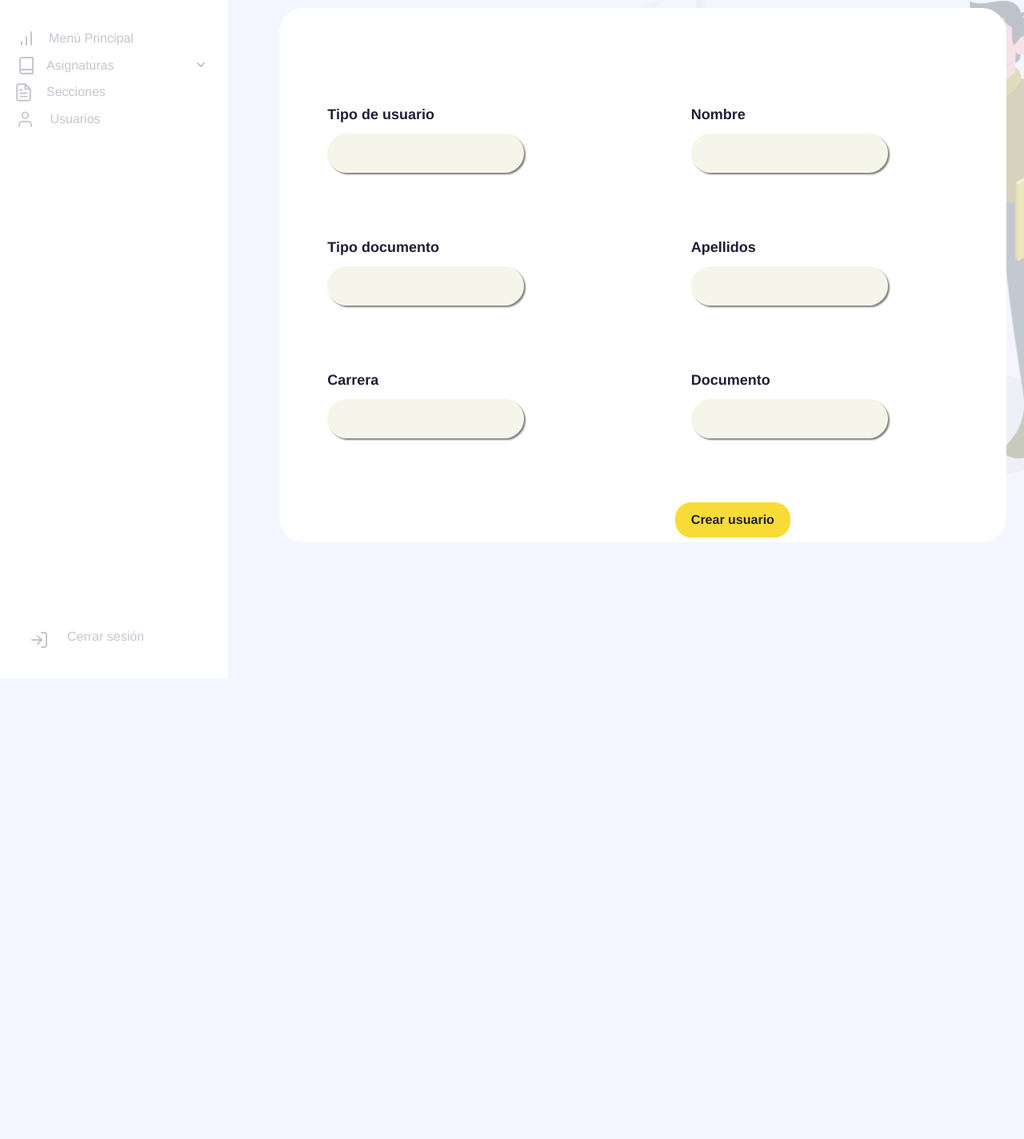
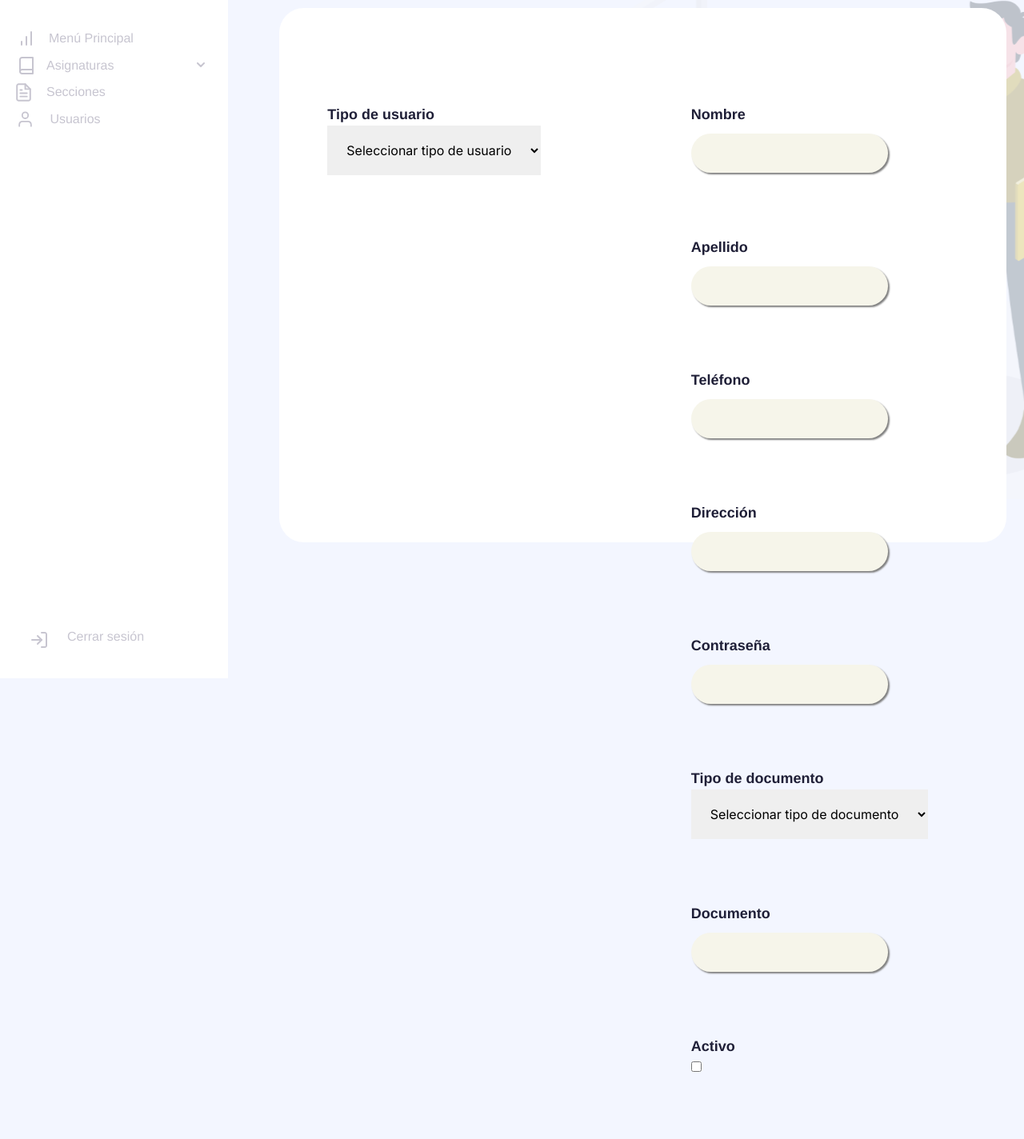
Before and after one commit to LuisElPoti/Aplicacion-calculo-indice-academico, a Next.js app: page /Administrador/CrearUsuario in a window 1280 px wide. Shown: the part 176-1600 px from the top of the page at 80% size. Before the commit the page ends 1024 px from the top, so only its background shows below. Built offline with nearby package versions, Linux system fonts and the light colour scheme.

Commit message:
crear usuario

```diff
--- a/app/components/CrearUsuarioForm.js
+++ b/app/components/CrearUsuarioForm.js
@@ -1,54 +1,266 @@
-import React from 'react'
-import BotonGuardar from './BotonGuardar'
+'use client'
+import React, { useState } from 'react';
+import { PrismaClient } from '@prisma/client';
+import BotonGuardar from './BotonGuardar';
+
+
 
 function CrearUsuarioForm() {
+  const [tipoUsuario, setTipoUsuario] = useState('');
+  const [nombre, setNombre] = useState('');
+  const [apellido, setApellido] = useState('');
+  const [carrera, setCarrera] = useState('');
+  const [indiceGeneral, setIndiceGeneral] = useState('');
+  const [areaAcademica, setAreaAcademica] = useState('');
+  const [telefono, setTelefono] = useState('');
+  const [direccion, setDireccion] = useState('');
+  const [contrasena, setContrasena] = useState('');
+  const [tipoDocumento, setTipoDocumento] = useState('');
+  const [documento, setDocumento] = useState('');
+  const [activo, setActivo] = useState(false);
+
+  const handleTipoUsuarioChange = (event) => {
+    setTipoUsuario(event.target.value);
+  };
+
+  const handleNombreChange = (event) => {
+    setNombre(event.target.value);
+  };
+
+  const handleApellidoChange = (event) => {
+    setApellido(event.target.value);
+  };
+
+  const handleCarreraChange = (event) => {
+    setCarrera(event.target.value);
+  };
+
+  const handleIndiceGeneralChange = (event) => {
+    setIndiceGeneral(event.target.value);
+  };
+
+  const handleAreaAcademicaChange = (event) => {
+    setAreaAcademica(event.target.value);
+  };
+
+  const handleTelefonoChange = (event) => {
+    setTelefono(event.target.value);
+  };
+
+  const handleDireccionChange = (event) => {
+    setDireccion(event.target.value);
+  };
+
+  const handleContrasenaChange = (event) => {
+    setContrasena(event.target.value);
+  };
+
+  const handleTipoDocumentoChange = (event) => {
+    setTipoDocumento(event.target.value);
+  };
+
+  const handleDocumentoChange = (event) => {
+    setDocumento(event.target.value);
+  };
+
+  const handleActivoChange = (event) => {
+    setActivo(event.target.checked);
+  };
+
+  const handleSubmit = async (event) => {
+    event.preventDefault();
+
+    try {
+      let nuevoUsuario;
+      const prisma = new PrismaClient();
+      if (tipoUsuario === 'estudiante') {
+        nuevoUsuario = await prisma.estudiante.create({
+          data: {
+            nombre,
+            apellido,
+            indice_general: indiceGeneral,
+            carrera,
+            telefono,
+            direccion,
+            contraseña: contrasena,
+            tipo_documento: tipoDocumento,
+            documento,
+            activo,
+          },
+        });
+      } else if (tipoUsuario === 'profesor') {
+        nuevoUsuario = await prisma.profesor.create({
+          data: {
+            nombre,
+            apellido,
+            area_academica: areaAcademica,
+            telefono,
+            direccion,
+            contraseña: contrasena,
+            tipo_documento: tipoDocumento,
+            documento,
+            activo,
+          },
+        });
+      } else if (tipoUsuario === 'administrador') {
+        nuevoUsuario = await prisma.administrador.create({
+          data: {
+            nombre,
+            apellido,
+            telefono,
+            direccion,
+            contraseña: contrasena,
+            tipo_documento: tipoDocumento,
+            documento,
+            activo,
+          },
+        });
+      }
+
+      console.log('Usuario creado:', nuevoUsuario);
+    } catch (error) {
+      console.error('Error al crear el usuario:', error);
+    }
+  };
+
   return (
-    <form className='crear-usuario-form m-10' width={900} height={500} >
-
-      <div className='flex'>
-        <div className='w-1/2 p-5 m-5'>
-          <div className='nombre pl-5 l-20'>
-            <p className='nombre-header pt-20'>Tipo de usuario</p>
-            <input className='nombre-textbox p-5' type='text' name="" />
+    <form className="crear-usuario-form m-10" width={900} height={500} onSubmit={handleSubmit}>
+      <div className="flex">
+        <div className="w-1/2 p-5 m-5">
+          <div className="nombre pl-5 l-20">
+            <p className="nombre-header pt-20">Tipo de usuario</p>
+            <select
+              className="nombre-select p-5"
+              value={tipoUsuario}
+              onChange={handleTipoUsuarioChange}
+            >
+              <option value="">Seleccionar tipo de usuario</option>
+              <option value="estudiante">Estudiante</option>
+              <option value="profesor">Profesor</option>
+              <option value="administrador">Administrador</option>
+            </select>
           </div>
-          <div className='nombre pl-5 l-20'>
-            <p className='nombre-header pt-20'>Tipo documento</p>
-            <input className='nombre-textbox p-5' type='text' name="" />
-          </div>
-
-          <div className='nombre pl-5 l-20 '>
-            <p className='nombre-header pt-20'>Carrera</p>
-            <input className='nombre-textbox p-5' type='text' name="" />
-          </div>
-
+          {tipoUsuario === 'estudiante' && (
+            <>
+              <div className="nombre pl-5 l-20">
+                <p className="nombre-header pt-20">Carrera</p>
+                <select
+                  className="nombre-select p-5"
+                  value={carrera}
+                  onChange={handleCarreraChange}
+                >
+                  <option value="">Seleccionar carrera</option>
+                  {/* Opciones de carreras */}
+                </select>
+              </div>
+              <div className="nombre pl-5 l-20">
+                <p className="nombre-header pt-20">Índice General</p>
+                <input
+                  className="nombre-textbox p-5"
+                  type="text"
+                  value={indiceGeneral}
+                  onChange={handleIndiceGeneralChange}
+                />
+              </div>
+            </>
+          )}
+          {tipoUsuario === 'profesor' && (
+            <div className="nombre pl-5 l-20">
+              <p className="nombre-header pt-20">Área Académica</p>
+              <select
+                className="nombre-select p-5"
+                value={areaAcademica}
+                onChange={handleAreaAcademicaChange}
+              >
+                <option value="">Seleccionar área académica</option>
+                {/* Opciones de áreas académicas */}
+              </select>
+            </div>
+          )}
         </div>
 
-        <div className='w-1/2 p-5 m-5'>
-
-          <div className='nombre pl-5 l-20'>
-            <p className='nombre-header pt-20'>Nombre</p>
-            <input className='nombre-textbox p-5' type='text' name="" />
+        <div className="w-1/2 p-5 m-5">
+          <div className="nombre pl-5 l-20">
+            <p className="nombre-header pt-20">Nombre</p>
+            <input
+              className="nombre-textbox p-5"
+              type="text"
+              value={nombre}
+              onChange={handleNombreChange}
+            />
           </div>
-
-          <div className='nombre pl-5 l-20'>
-            <p className='nombre-header pt-20'>Apellidos</p>
-            <input className='nombre-textbox p-5' type='text' name="" />
+          <div className="nombre pl-5 l-20">
+            <p className="nombre-header pt-20">Apellido</p>
+            <input
+              className="nombre-textbox p-5"
+              type="text"
+              value={apellido}
+              onChange={handleApellidoChange}
+            />
           </div>
-
-          <div className='nombre pl-5 l-20'>
-            <p className='nombre-header pt-20'>Documento</p>
-            <input className='nombre-textbox p-5' type='text' name="" />
+          <div className="nombre pl-5 l-20">
+            <p className="nombre-header pt-20">Teléfono</p>
+            <input
+              className="nombre-textbox p-5"
+              type="text"
+              value={telefono}
+              onChange={handleTelefonoChange}
+            />
           </div>
-          <div className='boton pl-15 l-10 pt-20'>
+          <div className="nombre pl-5 l-20">
+            <p className="nombre-header pt-20">Dirección</p>
+            <input
+              className="nombre-textbox p-5"
+              type="text"
+              value={direccion}
+              onChange={handleDireccionChange}
+            />
+          </div>
+          <div className="nombre pl-5 l-20">
+            <p className="nombre-header pt-20">Contraseña</p>
+            <input
+              className="nombre-textbox p-5"
+              type="password"
+              value={contrasena}
+              onChange={handleContrasenaChange}
+            />
+          </div>
+          <div className="nombre pl-5 l-20">
+            <p className="nombre-header pt-20">Tipo de documento</p>
+            <select
+              className="nombre-select p-5"
+              value={tipoDocumento}
+              onChange={handleTipoDocumentoChange}
+            >
+              <option value="">Seleccionar tipo de documento</option>
+              {/* Opciones de tipos de documento */}
+            </select>
+          </div>
+          <div className="nombre pl-5 l-20">
+            <p className="nombre-header pt-20">Documento</p>
+            <input
+              className="nombre-textbox p-5"
+              type="text"
+              value={documento}
+              onChange={handleDocumentoChange}
+            />
+          </div>
+          <div className="nombre pl-5 l-20">
+            <p className="nombre-header pt-20">Activo</p>
+            <input
+              className="nombre-checkbox"
+              type="checkbox"
+              checked={activo}
+              onChange={handleActivoChange}
+            />
+          </div>
+          <div className="boton pl-15 l-10 pt-20">
             <BotonGuardar texto="Crear usuario" className="amarillo" />
           </div>
+        </div>
+      </div>
+    </form>
+  );
+}
 
-
-        </div>
-
-      </div>
-
-    </form >
-  )
-}
-export default CrearUsuarioForm
+export default CrearUsuarioForm;
```
